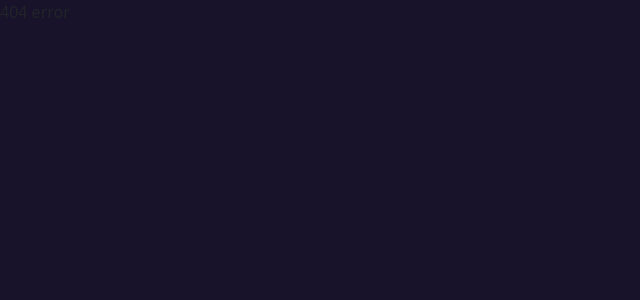
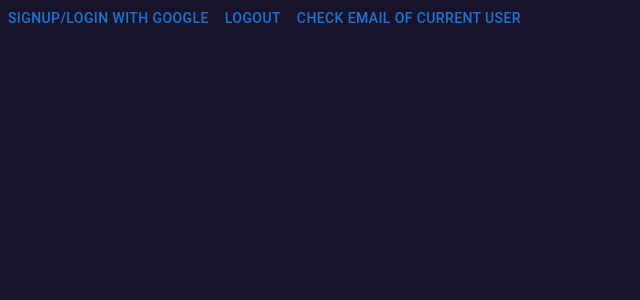
Before and after one commit to Jake-Yeo/nova-type, a React (Create React App) app: page /SignupLoginPage in a window 1280 px wide. Shown: the top 300 px of the page, without its empty margins (0-640 px from the left). Built offline with nearby package versions, Linux system fonts and the light colour scheme.

Commit message:
Added google authentication and SignupLoginPage

```diff
--- a/package.json
+++ b/package.json
@@ -14,6 +14,7 @@
     "@types/react": "^18.0.0",
     "@types/react-dom": "^18.0.0",
     "bootstrap": "^5.3.3",
+    "firebase": "^10.11.1",
     "react": "^18.2.0",
     "react-bootstrap": "^2.10.2",
     "react-dom": "^18.2.0",
--- a/src/App.tsx
+++ b/src/App.tsx
@@ -4,6 +4,7 @@ import { TypingDataContext } from './components/TypeFeedAreaDisplay';
 import HistoryPage from './Pages/HistoryPage';
 import TypingPage from './Pages/TypingPage';
 import { BrowserRouter, Routes, Route } from 'react-router-dom';
+import SignupLoginPage from './Pages/SignupLoginPage';
 
 
 
@@ -22,6 +23,7 @@ function App() {
             <TypingDataContext.Provider value={typingData}>
               <HistoryPage />
             </TypingDataContext.Provider>} />
+            <Route path='/SignupLoginPage' element={<SignupLoginPage/>}/>
           <Route path='*' element={'404 error'} />
         </Routes>
       </BrowserRouter>
--- /dev/null
+++ b/src/Pages/SignupLoginPage.tsx
@@ -0,0 +1,33 @@
+import { Button } from "@mui/material"
+import { auth, googleProvider } from "../config/firebase"
+import { signInWithPopup, signOut } from "firebase/auth"
+
+const signInWithGoogle = async () => {
+    try {
+        await signInWithPopup(auth, googleProvider);
+
+    } catch (err) {
+        console.error(err);
+    }
+}
+
+const logout = async () => {
+    try {
+        await signOut(auth);
+    } catch (err) {
+        console.error(err);
+    }
+}
+
+
+const SignupLoginPage = () => {
+
+
+    return (<>
+        <Button onClick={() => { signInWithGoogle() }}>Signup/Login with google</Button>
+        <Button onClick={() => { logout() }}>Logout</Button>
+        <Button onClick={() => { console.log(auth.currentUser?.email)}}>check email of current user</Button>
+    </>)
+}
+
+export default SignupLoginPage
--- /dev/null
+++ b/src/config/firebase.ts
@@ -0,0 +1,24 @@
+// Import the functions you need from the SDKs you need
+import { initializeApp } from "firebase/app";
+import { getAnalytics } from "firebase/analytics";
+import {getAuth, GoogleAuthProvider} from "firebase/auth";
+// TODO: Add SDKs for Firebase products that you want to use
+// https://firebase.google.com/docs/web/setup#available-libraries
+
+// Your web app's Firebase configuration
+// For Firebase JS SDK v7.20.0 and later, measurementId is optional
+const firebaseConfig = {
+  apiKey: "AIzaSyAKRA1b5YRHNL8Dy1t0lO0Ml23hIuGk564",
+  authDomain: "typerunner-53aac.firebaseapp.com",
+  projectId: "typerunner-53aac",
+  storageBucket: "typerunner-53aac.appspot.com",
+  messagingSenderId: "334974568403",
+  appId: "1:334974568403:web:c7625f27ed4155fe679126",
+  measurementId: "G-0D6TTY9253"
+};
+
+// Initialize Firebase
+const app = initializeApp(firebaseConfig);
+export const googleProvider = new GoogleAuthProvider();
+export const auth = getAuth(app);
+const analytics = getAnalytics(app);
```
Also changed, not shown: 2 other files (tests, documents, lock files or other folders).
